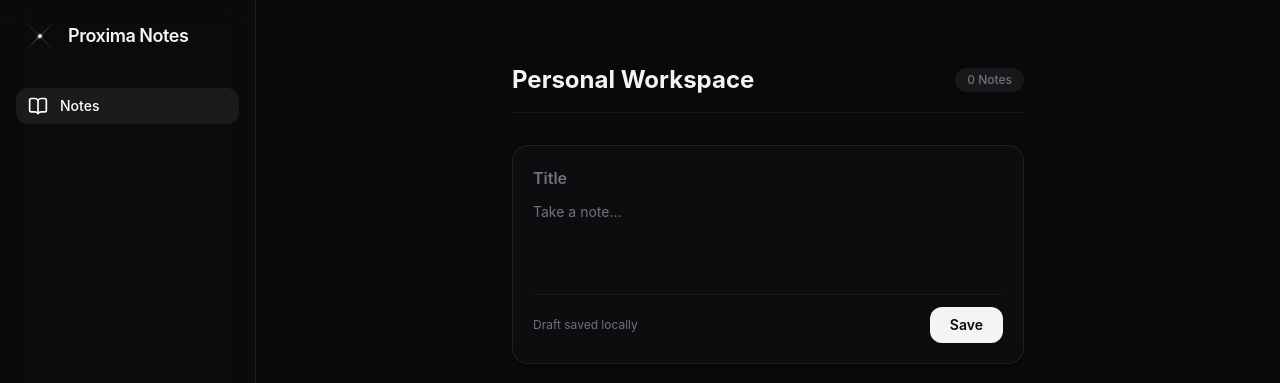
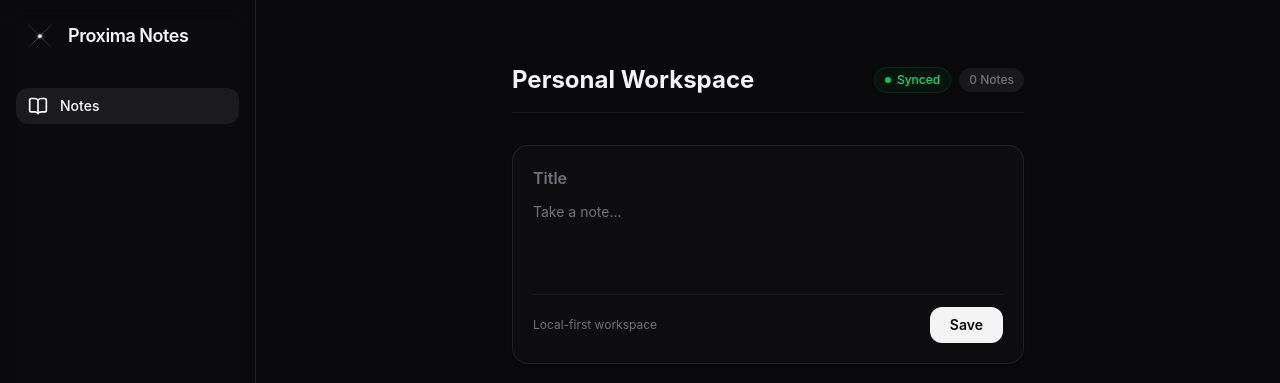
Before and after one commit to vinodjangid07/proxima-notes, a React (Vite) app: page /notes in a window 1280 px wide. Shown: the top 383 px of the page. Built offline with nearby package versions, Linux system fonts and the light colour scheme; no server answers.

Commit message:
feat(UI): add network status indicator

```diff
--- /dev/null
+++ b/src/components/Notes/SyncStatusBadge.jsx
@@ -0,0 +1,19 @@
+import { useOnlineStatus } from "../../hooks/useOnlineStatus";
+
+const SyncStatusBadge = () => {
+    const isOnline = useOnlineStatus();
+
+    return isOnline ? (
+        <span className="flex items-center gap-1.5 text-[10px] sm:text-xs text-green-600 dark:text-green-400 font-medium bg-green-50 dark:bg-green-950/30 px-2.5 py-1 rounded-full border border-green-200/50 dark:border-green-900/30">
+            <span className="w-1.5 h-1.5 rounded-full bg-green-500"></span>
+            Synced
+        </span>
+    ) : (
+        <span className="flex items-center gap-1.5 text-[10px] sm:text-xs text-amber-650 dark:text-amber-400 font-medium bg-amber-50 dark:bg-amber-950/30 px-2.5 py-1 rounded-full border border-amber-200/50 dark:border-amber-900/30">
+            <span className="w-1.5 h-1.5 rounded-full bg-amber-500"></span>
+            Offline
+        </span>
+    );
+};
+
+export default SyncStatusBadge;
--- /dev/null
+++ b/src/hooks/useOnlineStatus.js
@@ -0,0 +1,20 @@
+import { useState, useEffect } from "react";
+
+export function useOnlineStatus() {
+    const [isOnline, setIsOnline] = useState(navigator.onLine);
+
+    useEffect(() => {
+        const handleOnline = () => setIsOnline(true);
+        const handleOffline = () => setIsOnline(false);
+
+        window.addEventListener("online", handleOnline);
+        window.addEventListener("offline", handleOffline);
+
+        return () => {
+            window.removeEventListener("online", handleOnline);
+            window.removeEventListener("offline", handleOffline);
+        };
+    }, []);
+
+    return isOnline;
+}
--- a/src/routes/Notes.jsx
+++ b/src/routes/Notes.jsx
@@ -3,6 +3,7 @@ import NoteCard from "../components/Notes/NoteCard";
 import { dbGetNotes, dbAddNote, dbUpdateNote, dbDeleteNote } from "../services/notesServices";
 import useAuth from "../context/useAuth";
 import { toast } from "react-toastify";
+import SyncStatusBadge from "../components/Notes/SyncStatusBadge";
 
 const Notes = () => {
     const { currentUser, loading } = useAuth();
@@ -117,9 +118,12 @@ const Notes = () => {
                 <div className="flex flex-col gap-6 sm:gap-8 w-full items-center">
                     <div className="w-full flex justify-between items-center max-w-lg border-b border-zinc-200/50 dark:border-zinc-800/50 pb-4">
                         <h1 className="text-xl sm:text-2xl font-bold text-zinc-800 dark:text-zinc-100">Personal Workspace</h1>
-                        <span className="text-xs text-zinc-400 dark:text-zinc-500 font-medium bg-zinc-100 dark:bg-zinc-900 px-3 py-1 rounded-full">
-                            {noteList.length} Notes
-                        </span>
+                        <div className="flex items-center gap-2">
+                            <SyncStatusBadge />
+                            <span className="text-[10px] sm:text-xs text-zinc-400 dark:text-zinc-500 font-medium bg-zinc-100 dark:bg-zinc-900 px-2.5 py-1 rounded-full">
+                                {noteList.length} Notes
+                            </span>
+                        </div>
                     </div>
 
                     <div className="bg-zinc-50 dark:bg-zinc-900/30 border border-zinc-200 dark:border-zinc-800/80 rounded-2xl p-4 sm:p-5 flex flex-col gap-3 w-full max-w-lg transition-all duration-200 shadow-sm focus-within:shadow-md focus-within:border-zinc-300 dark:focus-within:border-zinc-700">
@@ -138,7 +142,7 @@ const Notes = () => {
                             className="bg-transparent text-sm text-zinc-700 dark:text-zinc-300 placeholder-zinc-400 dark:placeholder-zinc-500 focus:outline-none w-full resize-none min-h-[80px]"
                         />
                         <div className="flex justify-between items-center pt-3 border-t border-zinc-200/50 dark:border-zinc-800/50">
-                            <span className="text-xs text-zinc-400 dark:text-zinc-500">Draft saved locally</span>
+                            <span className="text-xs text-zinc-400 dark:text-zinc-500">Local-first workspace</span>
                             <button
                                 className="bg-zinc-900 hover:bg-zinc-850 dark:bg-zinc-100 dark:hover:bg-zinc-200 text-white dark:text-zinc-950 px-5 py-2 rounded-xl font-semibold text-sm transition-colors duration-200 cursor-pointer"
                                 onClick={addNote}
```
